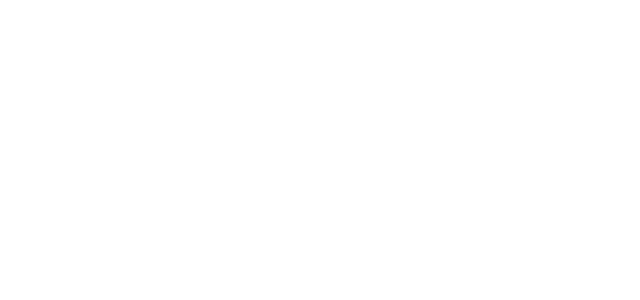
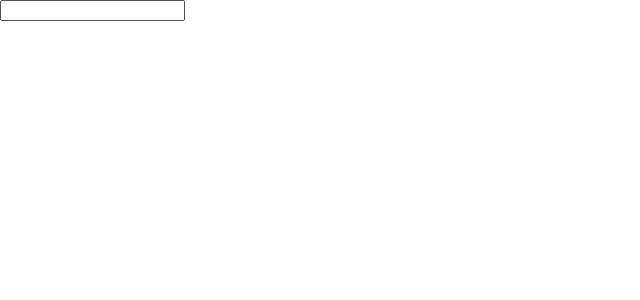
Before and after one commit to iding-ir/hamrah-mechanic, a React (Create React App) app: page / in a window 1280 px wide. Shown: the top 300 px of the page, without its empty margins (0-640 px from the left). Built offline with nearby package versions, Linux system fonts and the light colour scheme.

Commit message:
Parse string

```diff
--- a/src/components/App.tsx
+++ b/src/components/App.tsx
@@ -1,10 +1,27 @@
-import React from 'react';
-import './App.css';
+import React, { useRef } from "react";
+import "./App.css";
 
 function App() {
+  const inputEl = useRef(null);
+
+  const onChange = (event: React.FormEvent<HTMLInputElement>) => {
+    const value = event.currentTarget.value;
+    const parts = value.split("/");
+
+    const rows = parts.map((part) => {
+      let row: JSX.Element[] = [];
+
+      for (let i = 0; i < parseInt(part); i++) {
+        row = [...row, <div />];
+      }
+
+      return row;
+    });
+  };
+
   return (
     <div className="App">
-
+      <input ref={inputEl} onChange={onChange} />
     </div>
   );
 }
```
Also changed, not shown: 1 other file (tests, documents, lock files or other folders).
